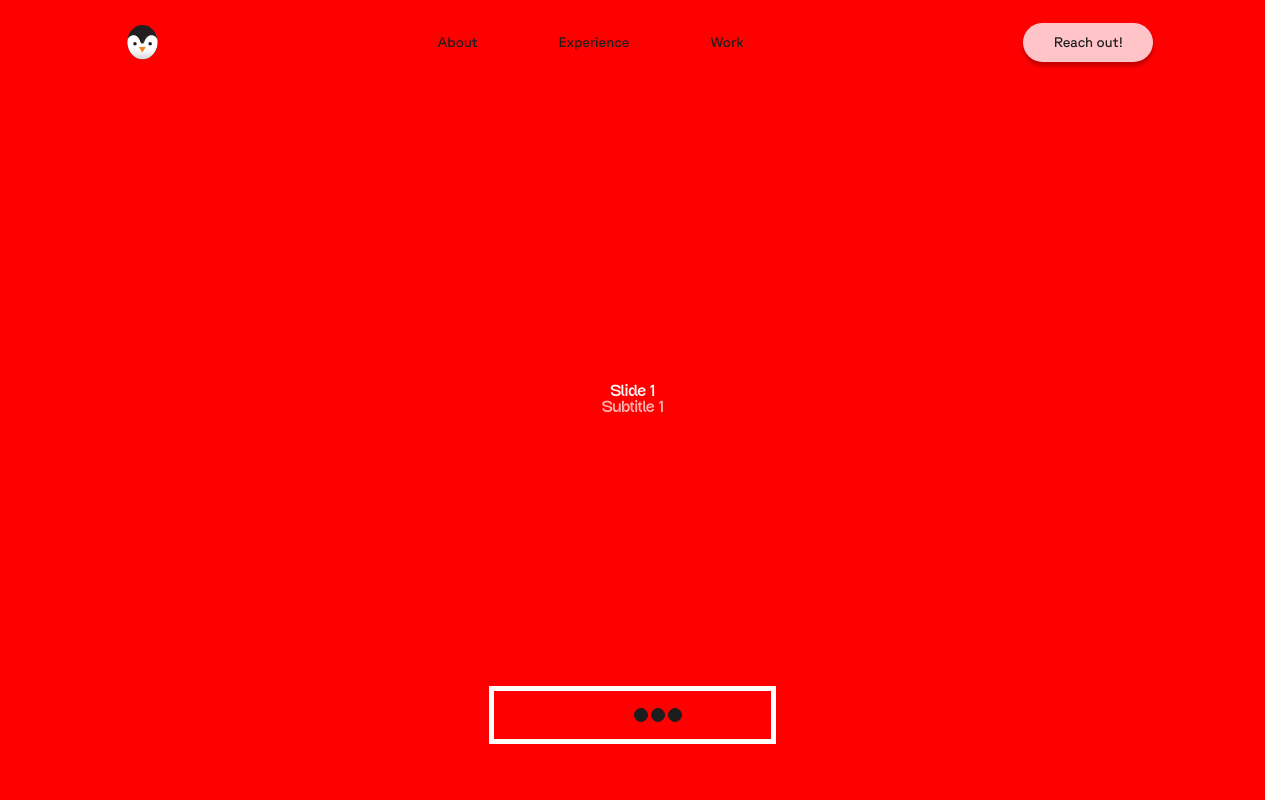
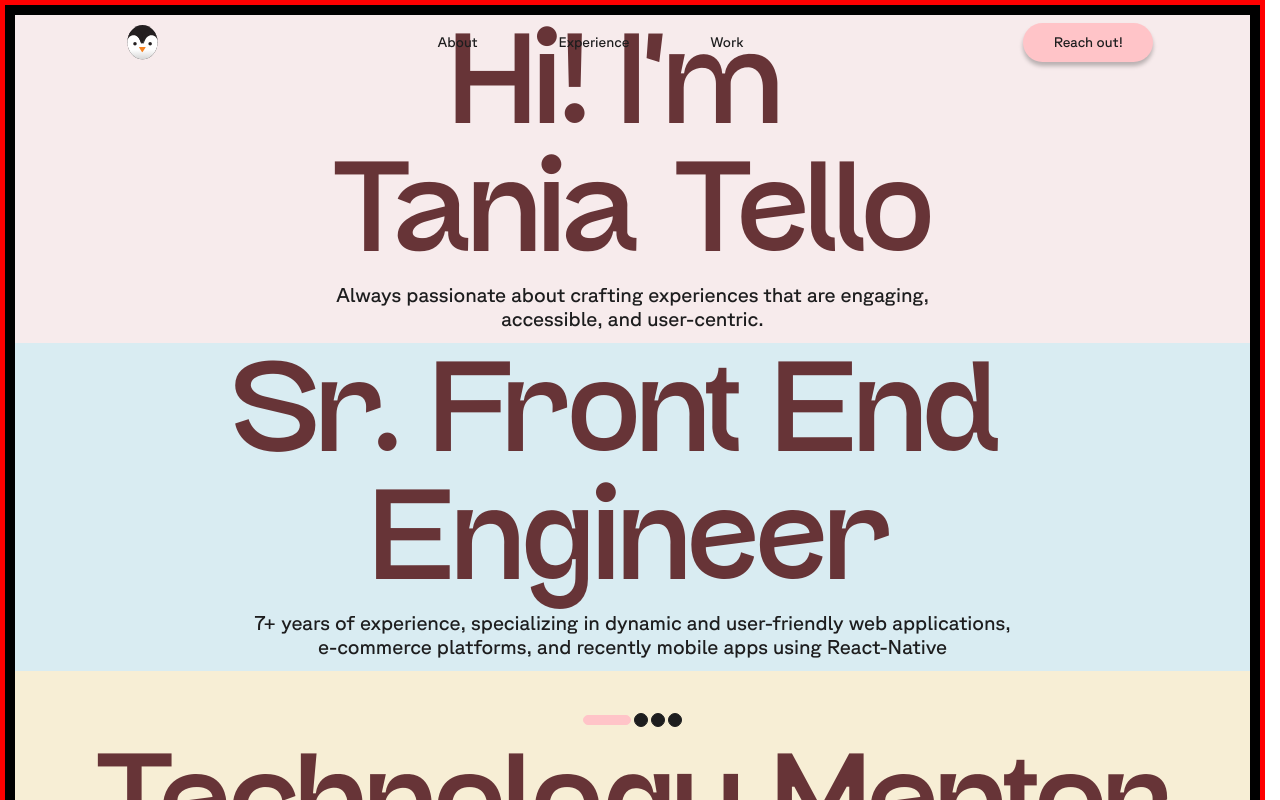
Before and after one commit to tatellog/next-vercel, a Next.js app: page / in a window 1280 px wide. Shown: the top 800 px of the page. Built offline with nearby package versions, Linux system fonts and the light colour scheme; a web font is replaced by a local one.

Commit message:
Add slide animation

```diff
--- a/src/components/organisms/HeroSlider/index.tsx
+++ b/src/components/organisms/HeroSlider/index.tsx
@@ -5,9 +5,9 @@ import Slide from '../Slide'
 import SliderButton from '../SliderButton'
 
 import { ButtonContainer, HeroSliderContainer, SlideWrapper } from './styles'
-import { CarouselProps } from './types'
+import { HeroSliderProps } from './types'
 
-const HeroSlider: React.FC<CarouselProps> = ({ slides, autoplay }) => {
+const HeroSlider: React.FC<HeroSliderProps> = ({ slides, autoplay }) => {
   const [activeIndex, setActiveIndex] = useState(0)
 
   const nextSlide = () => {
@@ -34,9 +34,10 @@ const HeroSlider: React.FC<CarouselProps> = ({ slides, autoplay }) => {
         {slides.map((slide, index) => (
           <Slide
             key={index}
-            text={slide.text}
+            text={slide.title}
             subtitle={slide.subtitle}
             backgroundColor={slide.backgroundColor}
+            index={index}
           />
         ))}
       </SlideWrapper>
@@ -46,7 +47,7 @@ const HeroSlider: React.FC<CarouselProps> = ({ slides, autoplay }) => {
             key={index}
             active={index === activeIndex}
             onClick={() => setActiveIndex(index)}
-            color={slides[index].backgroundColor}
+            color={slides[index].color}
           />
         ))}
       </ButtonContainer>
--- a/src/components/organisms/HeroSlider/styles.ts
+++ b/src/components/organisms/HeroSlider/styles.ts
@@ -4,16 +4,17 @@ export const HeroSliderContainer = styled.div`
   display: grid;
   grid-template-columns: 1fr;
   gap: 20px;
-  width: 100%;
-  height: 100vh;
+  border: 5px solid red;
 `
 export const SlideWrapper = styled.div<{ $activeIndex: number }>`
   display: grid;
-  grid-auto-rows: 100%;
+  grid-auto-rows: 1fr;
+
   grid-template-columns: ${({ $activeIndex }) =>
     `repeat(${$activeIndex + 1}, 100%)`};
   transform: ${({ $activeIndex }) => `translateX(-${$activeIndex * 100}%)`};
   transition: transform 0.5s ease-in-out;
+  border: 10px solid;
   @media screen and (max-width: 768px) {
     width: 100%;
     height: 100vh;
@@ -30,5 +31,4 @@ export const ButtonContainer = styled.div`
   height: 3rem;
   align-items: center;
   justify-content: center;
-  border: 5px solid white;
 `
--- a/src/components/organisms/Slide/index.tsx
+++ b/src/components/organisms/Slide/index.tsx
@@ -1,13 +1,17 @@
-// Slide.tsx
 import React from 'react'
 
-import { SlideContainer } from './styles'
+import { SlideContainer, Subtitle, Title } from './styles'
 import { SlideProps } from './types'
 
-const Slide: React.FC<SlideProps> = ({ text, subtitle, backgroundColor }) => (
+const Slide: React.FC<SlideProps> = ({
+  text,
+  subtitle,
+  backgroundColor,
+  index,
+}) => (
   <SlideContainer $backgroundColor={backgroundColor}>
-    <h2>{text}</h2>
-    <p>{subtitle}</p>
+    <Title $color={index === 3 ? true : false}>{text}</Title>
+    <Subtitle>{subtitle}</Subtitle>
   </SlideContainer>
 )
 
--- a/src/components/organisms/Slide/styles.ts
+++ b/src/components/organisms/Slide/styles.ts
@@ -1,4 +1,24 @@
 import styled from 'styled-components'
+
+import colors from '@/theme/colors'
+
+const commonStyles = `
+  text-align: center;
+  font-family: Stacion;
+  font-style: normal;
+  font-weight: 400;
+  line-height: 100%;
+`
+
+const commonSubtitleStyles = `
+color: ${colors.blackLight};
+text-align: center;
+font-family: GT Planar;
+font-size: 1.25rem;
+font-style: normal;
+font-weight: 400;
+line-height: 120%;
+`
 
 export const SlideContainer = styled.div<{ $backgroundColor?: string }>`
   background-color: ${({ $backgroundColor }) => $backgroundColor};
@@ -7,10 +27,44 @@ export const SlideContainer = styled.div<{ $backgroundColor?: string }>`
   justify-content: center;
   align-items: center;
   text-align: center;
-  h2 {
-    color: white;
+`
+
+export const TitleBase = styled.h1`
+  color: ${colors.textBanner.wine};
+  ${commonStyles}
+  font-size: 8rem;
+  white-space: break-spaces;
+  @media screen and (max-width: 768px) {
+    width: auto;
   }
-  p {
-    color: rgba(255, 255, 255, 0.7);
+  @media screen and (max-width: 768px) {
+    font-size: 3.5rem;
+    font-family: Stacion;
+    width: auto;
   }
 `
+
+export const Title = styled(TitleBase)<{ $color?: boolean }>`
+  &::before {
+    content: '${({ $color }) => $color && '< '}';
+    color: ${({ $color }) =>
+      $color ? colors.main.primaryOrange : colors.textBanner.wine};
+  }
+  &::after {
+    content: '${({ $color }) => $color && ' />'}';
+    color: ${({ $color }) =>
+      $color ? colors.main.primaryOrange : colors.textBanner.wine};
+  }
+`
+
+export const SubtitleBase = styled.p`
+  ${commonSubtitleStyles}
+  white-space: pre-line;
+  @media screen and (max-width: 768px) {
+    font-size: 1rem;
+    font-family: GT Planar;
+    width: 80%;
+  }
+`
+
+export const Subtitle = styled(SubtitleBase)``
--- a/src/components/organisms/Slide/types.ts
+++ b/src/components/organisms/Slide/types.ts
@@ -2,4 +2,5 @@ export interface SlideProps {
   text: string
   subtitle: string
   backgroundColor: string
+  index: number
 }
--- a/src/pages/index.tsx
+++ b/src/pages/index.tsx
@@ -2,29 +2,7 @@ import React from 'react'
 
 import { PageLayout } from '@/components/layouts/PageLayout'
 import HeroSlider from '@/components/organisms/HeroSlider'
-
-const slides = [
-  {
-    text: 'Slide 1',
-    subtitle: 'Subtitle 1',
-    backgroundColor: 'red',
-  },
-  {
-    text: 'Slide 2',
-    subtitle: 'Subtitle 2',
-    backgroundColor: 'green',
-  },
-  {
-    text: 'Slide 3',
-    subtitle: 'Subtitle 3',
-    backgroundColor: 'blue',
-  },
-  {
-    text: 'Slide 4',
-    subtitle: 'Subtitle 4',
-    backgroundColor: 'orange',
-  },
-]
+import { slides } from '@/utils'
 
 const MainPage = () => (
   <PageLayout>
```
Also changed, not shown: src/components/organisms/HeroSlider/types.ts (+11 -2 lines).
